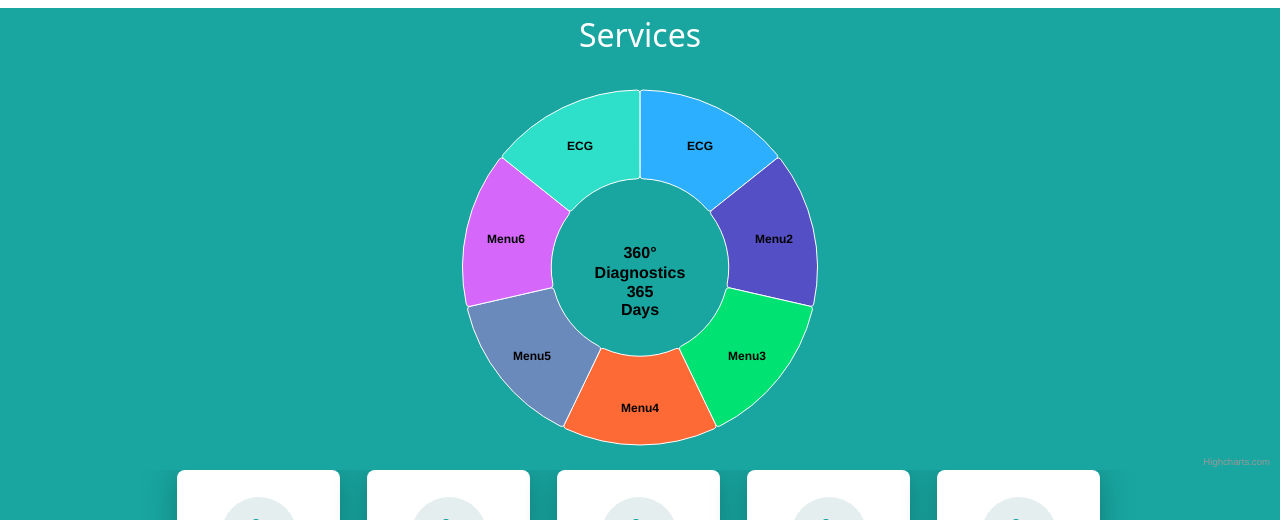
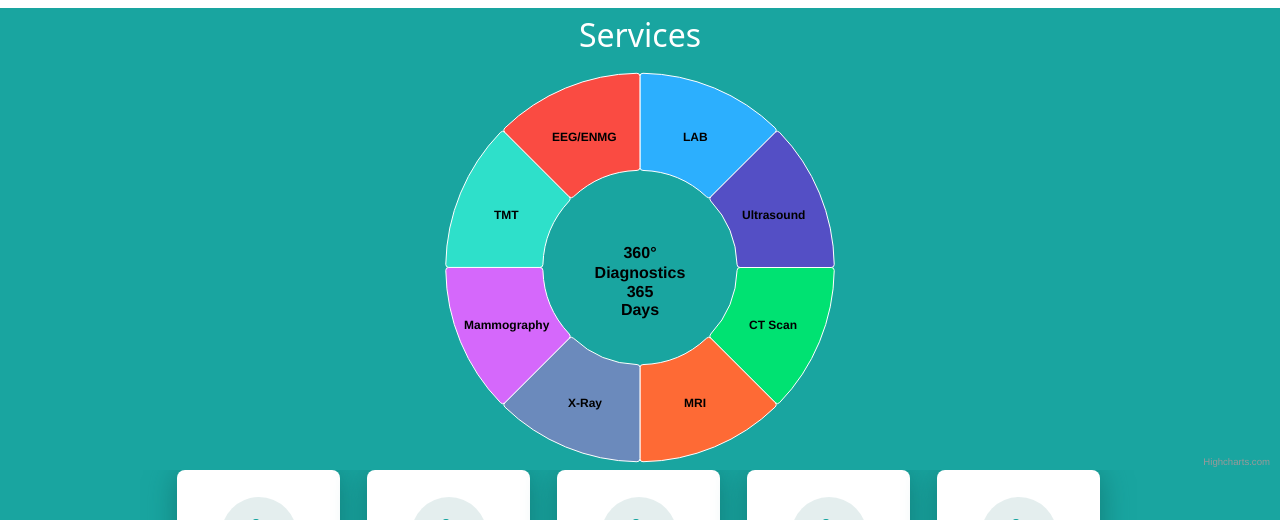
Before and after one commit to puskarthakur/medha-diagnostic-centre, a React (Create React App) app: page / in a window 1280 px wide. Shown: the part 751-1271 px from the top of the page. Built offline with nearby package versions, Linux system fonts and the light colour scheme.

Commit message:
chart Update

```diff
--- a/src/App.js
+++ b/src/App.js
@@ -23,7 +23,7 @@ import Tests from './components/test/Tests';
 import Amenity from './components/amenity/Amenity';
 import Servicecard from './components/servicecard/Servicecard';
 import Testdetails from './components/testdetails/Testdetails';
-import Me from './components/why/Me'
+import MRI from './components/testservices/MRI';
 
 
 function App() {
@@ -51,7 +51,7 @@ function App() {
         <Route path="/ame" element={<Amenity />}></Route>
         <Route path="/serve" element={<Servicecard />}></Route>
         <Route path="/details" element={<Testdetails />}></Route>
-        <Route path='/why' element={<Me />} ></Route>
+        <Route path='/MRI' element={<MRI />} ></Route>
       </Routes>
     </div>
   );
--- a/src/components/charts/DonutChart.js
+++ b/src/components/charts/DonutChart.js
@@ -90,8 +90,8 @@ const DonutChart = ({ items }) => {
         // Perform any logic based on the clicked item
 
         // Example: Open respective component based on the clicked item
-        if (itemName === 'ECG') {
-            navigate('/why');
+        if (itemName === 'MRI') {
+            navigate('/MRI');
         } else if (itemName === 'Menu2') {
             console.log('ABC2');
         } else if (itemName === 'Menu3') {
@@ -108,14 +108,17 @@ const DonutChart = ({ items }) => {
         title: {
             text: null,
         },
-        tooltip: { enabled: false },
+        tooltip: {
+            pointFormat: '<b></b>',
+          },
         plotOptions: {
             pie: {
                 innerSize: '50%',
+                size:'110%',
                 dataLabels: {
                     enabled: true,
                     format: '<b>{point.name}</b>',
-                    distance: -40, // Adjust the distance of labels from the center
+                    distance: -50, // Adjust the distance of labels from the center
                     style: {
                         textOutline: 'none',
                         color: 'black',
@@ -138,9 +141,9 @@ const DonutChart = ({ items }) => {
                     }
                 },
             },
-            tooltip: {
-                pointFormat: null, // Disable tooltip for each data point
-            },
+            // tooltip: {
+            //     pointFormat: '<b>{point.name}</b>', // Disable tooltip for each data point
+            // },
         },
         series: [
             {
@@ -154,7 +157,7 @@ const DonutChart = ({ items }) => {
     };
 
     return (
-        <HighchartsReact highcharts={Highcharts} options={options} ref={chartRef} />
+        <HighchartsReact highcharts={Highcharts} options={options} ref={chartRef} allowChartUpdate={true} />
     );
 };
 
--- a/src/components/servicecard/Servicecard.js
+++ b/src/components/servicecard/Servicecard.js
@@ -5,7 +5,7 @@ import { faMicroscope } from '@fortawesome/free-solid-svg-icons';
 import DonutChart from '../charts/DonutChart';
 
 export default function Servicecard() {
-    const items = ['ECG', 'Menu2', 'Menu3', 'Menu4', 'Menu5', 'Menu6', 'ECG'];
+    const items = ['LAB', 'Ultrasound', 'CT Scan', 'MRI', 'X-Ray', 'Mammography', 'TMT', 'EEG/ENMG'];
     return (
         <div className="service mb-4">
 
--- /dev/null
+++ b/src/components/testservices/MRI.js
@@ -0,0 +1,10 @@
+import React from "react";
+
+const MRI = () => {
+
+  return (
+    <div style={{ marginTop: '143px' }}>Hilan</div>
+  );
+};
+
+export default MRI;
```
